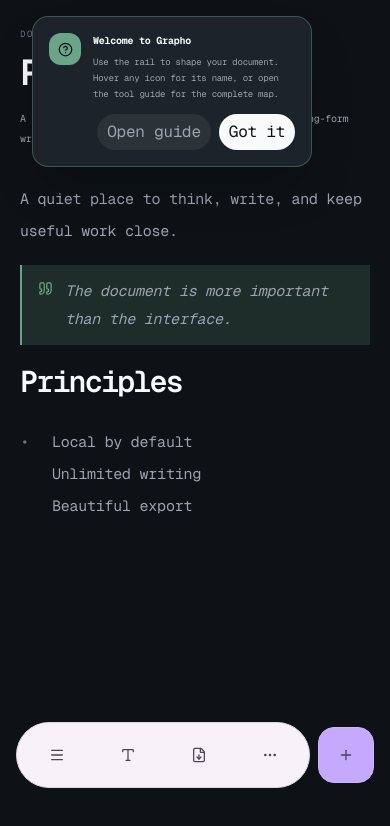
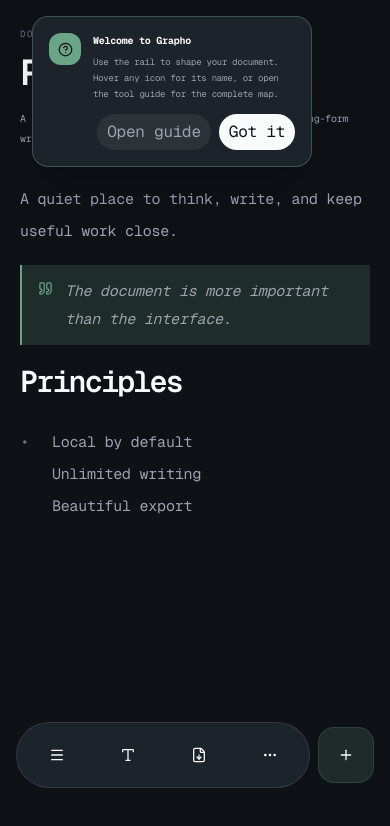
Before and after one commit to Appaxaap/grapho, a Next.js app: page /app in a window 390 px wide. Shown: the top 826 px of the page. Built offline with nearby package versions, Linux system fonts and the light colour scheme.

Commit message:
fix: use Grapho tokens for mobile navigation

```diff
--- a/grapho-ui/styles/grapho.css
+++ b/grapho-ui/styles/grapho.css
@@ -427,10 +427,10 @@
 /* Canonical mobile bottom navigation: solid pill + detached create action. */
 @media (max-width: 700px) {
   .grapho-ui {
-    --grapho-mobile-nav-surface: #f7f1fa;
-    --grapho-mobile-nav-border: #ded7e3;
-    --grapho-mobile-nav-foreground: #4b4652;
-    --grapho-mobile-nav-accent: #c4a9ff;
+    --grapho-mobile-nav-surface: var(--grapho-panel-solid);
+    --grapho-mobile-nav-border: var(--grapho-border);
+    --grapho-mobile-nav-foreground: var(--grapho-foreground);
+    --grapho-mobile-nav-accent: var(--grapho-accent-soft);
   }
   .grapho-mobile-action-bar,
   .grapho-mobile-tab-capsule,
```
